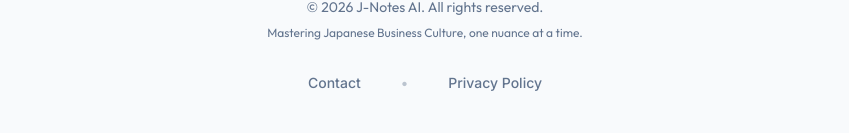
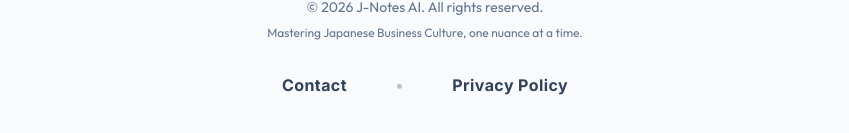
Before and after one commit to Popikuro/j-notes-ai, a Next.js app: page / in a window 1280 px wide. Shown: the part 1368-1501 px from the top of the page, without its empty margins (215-1064 px from the left). Built offline with nearby package versions, Linux system fonts and the light colour scheme; no server answers; the database is empty.

Commit message:
Update footer links: bold font, increased text size, off-white color

```diff
--- a/components/Footer.tsx
+++ b/components/Footer.tsx
@@ -17,12 +17,12 @@ export default function Footer() {
                 </div>
                 <p>© {new Date().getFullYear()} J-Notes AI. All rights reserved.</p>
                 <p className="mt-2 text-xs">Mastering Japanese Business Culture, one nuance at a time.</p>
-                <div className="mt-8 flex items-center justify-center gap-10 text-sm text-slate-500 font-inter font-medium">
-                    <a href="https://x.com/messages/compose?recipient_id=1962561585097977856" target="_blank" rel="noopener noreferrer" className="hover:text-indigo-500 dark:hover:text-indigo-400 hover:underline underline-offset-4 transition-all duration-300">
+                <div className="mt-8 flex items-center justify-center gap-12 text-sm md:text-base font-bold text-slate-700 dark:text-slate-200 font-inter tracking-wide">
+                    <a href="https://x.com/messages/compose?recipient_id=1962561585097977856" target="_blank" rel="noopener noreferrer" className="hover:text-indigo-600 dark:hover:text-indigo-400 hover:underline underline-offset-4 transition-all duration-300">
                         Contact
                     </a>
-                    <span className="opacity-40">•</span>
-                    <a href="/privacy" className="hover:text-indigo-500 dark:hover:text-indigo-400 hover:underline underline-offset-4 transition-all duration-300">
+                    <span className="opacity-30 font-normal">•</span>
+                    <a href="/privacy" className="hover:text-indigo-600 dark:hover:text-indigo-400 hover:underline underline-offset-4 transition-all duration-300">
                         Privacy Policy
                     </a>
                 </div>
```
